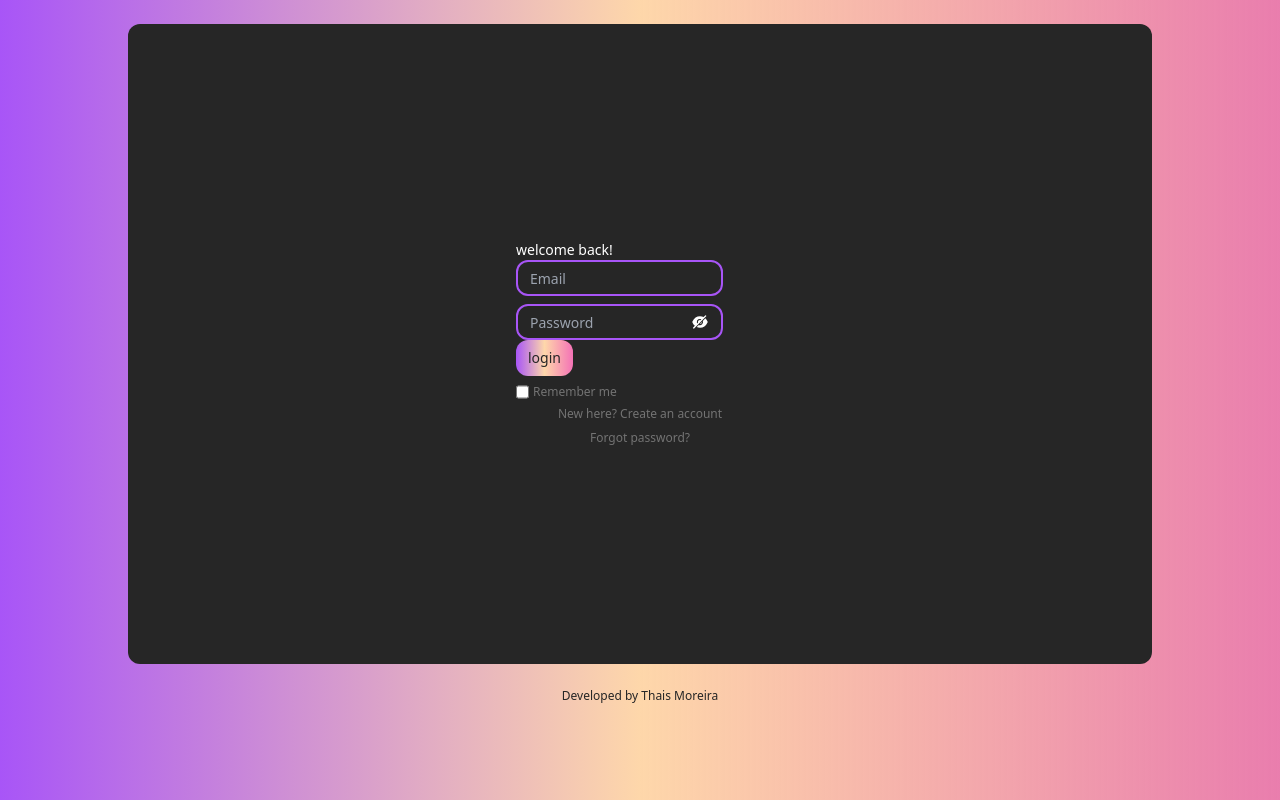
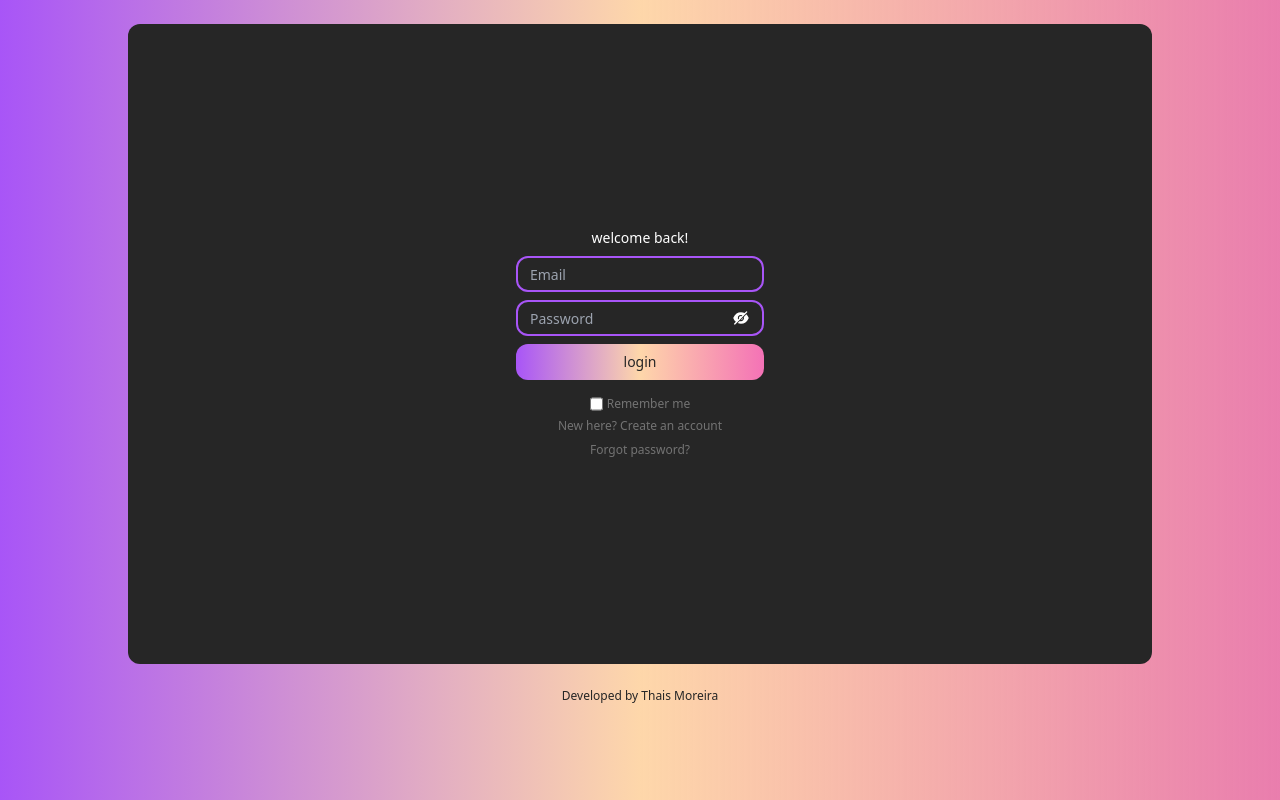
Before and after one commit to thaismoreiradev/login-page, a React (Vite) app: page /signin in a window 1280 px wide. Built offline with nearby package versions, Linux system fonts and the light colour scheme.

Commit message:
adjustments on screens and reset the modal for the 3 screens

```diff
--- a/src/App.jsx
+++ b/src/App.jsx
@@ -21,6 +21,12 @@ export const App = () => {
   const [emailValue, setEmailValue] = useState("")
   const [passwordValue, setPasswordValue] = useState("")
 
+  const [messageModal, setMessageModal] = useState("")
+
+
+  const [showLoginValues, setShowLoginValues] = useState(null)
+
+
 
 
   return (
@@ -34,12 +40,14 @@ export const App = () => {
         <div className='relative bg-neutral-800 text-white flex flex-col items-center justify-center rounded-xl gap-3 m-6 min-h-[80vh] min-w-[80vw] max-w-[500px]'>
 
 
-          {/* modal with message */}
+          {/* modal with messages */}
           <Modal
             modalVisible={modalVisible}
             setModalVisible={setModalVisible}
-            emailValue={emailValue}
-            passwordValue={passwordValue}
+            text1={messageModal}
+            text2={emailValue}
+            text3={passwordValue}
+            showLoginValues={showLoginValues}
           />
 
 
@@ -54,6 +62,8 @@ export const App = () => {
                 setPasswordVisible={setPasswordVisible}
                 passwordValue={passwordValue}
                 setPasswordValue={setPasswordValue}
+                setMessageModal={setMessageModal}
+                setShowLoginValues={setShowLoginValues}
               />}
             />
 
@@ -67,6 +77,8 @@ export const App = () => {
                 setPasswordVisible={setPasswordVisible}
                 passwordValue={passwordValue}
                 setPasswordValue={setPasswordValue}
+                setMessageModal={setMessageModal}
+                setShowLoginValues={setShowLoginValues}
               />}
             />
 
--- a/src/components/Button.jsx
+++ b/src/components/Button.jsx
@@ -1,13 +1,13 @@
 
 export const Button = ({title}) => (
-    <>
+    <section>
 
         <button className='p-3 rounded-xl text-neutral-800 font-medium h-9 flex items-center justify-center
-           bg-gradient-to-r from-purple-500 via-orange-200 to-pink-400 text-sm outline-none'
+           bg-gradient-to-r from-purple-500 via-orange-200 to-pink-400 text-sm outline-none w-full'
             type="submit"
         >{title}</button>
 
 
-    </>
+    </section>
 
 )
--- a/src/components/Modal.jsx
+++ b/src/components/Modal.jsx
@@ -1,12 +1,18 @@
 
-export const Modal = ({ modalVisible, setModalVisible, emailValue, passwordValue }) => (
+export const Modal = ({ modalVisible, setModalVisible, text1, text2, text3, showLoginValues }) => (
 
     <div className=
         {modalVisible === false ? "hidden" : "flex absolute w-5/6 h-4/5 p-3 bg-white flex-col items-center justify-center rounded-xl text-neutral-800 text-sm gap-4"}>
         <div className='flex flex-col gap-2 items-center text-center'>
-            <p>Hi, this is only a simulation. But here is your sign in infos:</p>
-            <p>{emailValue}</p>
-            <p>{passwordValue}`</p>
+            <p>{text1}</p>
+
+            {showLoginValues === true &&
+                <>
+                    <p>{text2}</p>
+                    <p>{text3}</p>
+                </>
+            }
+
         </div>
         <button className='bg-neutral-800 rounded-xl w-2/4 h-7 text-white'
             onClick={() => setModalVisible(false)}>close</button>
--- a/src/components/Texts.jsx
+++ b/src/components/Texts.jsx
@@ -1,19 +1,29 @@
 
-export const Texts = () => (
+import { Link } from 'react-router-dom'
+
+
+export const Texts = ({ setModalVisible, setMessageModal, setShowLoginValues }) => (
     <div className='items-center flex flex-col flex-center text-neutral-500 outline-none'>
 
         <p>
-            <a href="#"
+            <Link to={"/signup"}
                 className='text-xs outline-none'>
                 New here? Create an account
-            </a>
+            </Link>
         </p>
 
-        <p>
+        <p onClick={() => {
+            setMessageModal("password forgotten")
+            setShowLoginValues(false)
+            setModalVisible(true)
+        }} >
             <a href="#"
                 className='text-xs outline-none '>
                 Forgot password?
             </a>
         </p>
-    </div>
+
+
+
+    </div >
 )
--- a/src/pages/Home.jsx
+++ b/src/pages/Home.jsx
@@ -1,10 +1,16 @@
 import { Button } from "../components/Button"
 import { Link } from "react-router-dom"
+import logo from '../logo.png'
+
 
 
 export const Home = () => (
 
     <main>
+
+        <form className='flex flex-col gap-2 text-sm p-6 min-h-[80vh] min-w-[80vw] max-w-[500px] justify-center'>
+            <img src={logo} alt="" className="w-10 flex ml-auto mr-auto mb-2 justify-self-center" />
+
 
             <Link to={"/signin"}>
                 <Button title={"login"} />
@@ -14,5 +20,7 @@ export const Home = () => (
                 <Button title={"create"} />
             </Link>
 
+        </form>
+
     </main>
 )
--- a/src/pages/SignInPage.jsx
+++ b/src/pages/SignInPage.jsx
@@ -5,17 +5,19 @@ import { InputPassword } from '../components/InputPassword';
 
 
 export const SignInPage = ({
-    setModalVisible, emailValue, setEmailValue, passwordVisible, setPasswordVisible, passwordValue, setPasswordValue
+    setModalVisible, emailValue, setEmailValue, passwordVisible, setPasswordVisible, passwordValue, setPasswordValue, setMessageModal, setShowLoginValues
 }) => (
 
-    <section>
+    <section className="flex flex-col items-center">
 
-        <h1 className='text-sm'>welcome back!</h1>
+        <h1 className='text-sm mb-2'>welcome back!</h1>
 
         {/* form with inputs and button */}
-        <form className=' flex flex-col gap-2 w-10/12 text-sm'
+        <form className=' flex flex-col gap-2 w-full text-sm m-0'
             onSubmit={(e) => {
                 e.preventDefault()
+                setMessageModal("Hi, this is only a simulation. But here is your sign in infos:")
+                setShowLoginValues(true)
                 setModalVisible(true)
             }}>
 
@@ -35,17 +37,25 @@ export const SignInPage = ({
                 setPasswordValue={setPasswordValue}
             />
 
+
+            <Button title={"login"} />
+            <div className='text-xs self-center flex gap-1 mt-2 mb-0 text-neutral-500 outline-none'>
+                <input type="checkbox" id='remember' className='outline-none' />
+                <label htmlFor='remember'>Remember me</label>
+            </div>
+
         </form>
 
-        <Button title={"login"} />
 
-        <div className='text-xs self-center flex gap-1 mt-2 text-neutral-500 outline-none'>
-            <input type="checkbox" id='remember' className='outline-none' />
-            <label htmlFor='remember'>Remember me</label>
-        </div>
+
+
 
         {/* little texts below form*/}
-        <Texts/>
+        <Texts
+            setMessageModal={setMessageModal}
+            setShowLoginValues={setShowLoginValues}
+            setModalVisible={setModalVisible}
+        />
 
     </section>
 )
--- a/src/pages/SignUpPage.jsx
+++ b/src/pages/SignUpPage.jsx
@@ -3,15 +3,17 @@ import { InputEmail } from '../components/InputEmail';
 import { InputPassword } from '../components/InputPassword';
 
 export const SignUpPage = ({
-    setModalVisible, emailValue, setEmailValue, passwordVisible, setPasswordVisible, passwordValue, setPasswordValue
+    setModalVisible, emailValue, setEmailValue, passwordVisible, setPasswordVisible, passwordValue, setPasswordValue, setMessageModal, setShowLoginValues
 }) => (
 
-    <section>
+    <section className="flex flex-col items-center">
 
         {/* form with inputs and button */}
-        <form className=' flex flex-col gap-2 w-10/12 text-sm'
+        <form className=' flex flex-col gap-2 text-sm w-full'
             onSubmit={(e) => {
                 e.preventDefault()
+                setMessageModal("createeeeeeed")
+                setShowLoginValues(true)
                 setModalVisible(true)
             }}>
 
@@ -38,9 +40,12 @@ export const SignUpPage = ({
                 setPasswordValue={setPasswordValue}
             />
 
+
+            <Button title={"create"} />
+
         </form>
 
-        <Button title={"create"} />
+
 
         <div className='text-xs self-center flex gap-1 mt-2 text-neutral-500 outline-none'>
             <input type="checkbox" id='remember' className='outline-none' />
```
Also changed, not shown: src/logo.png (added). Lines whose indentation alone changed are shown as unchanged.
